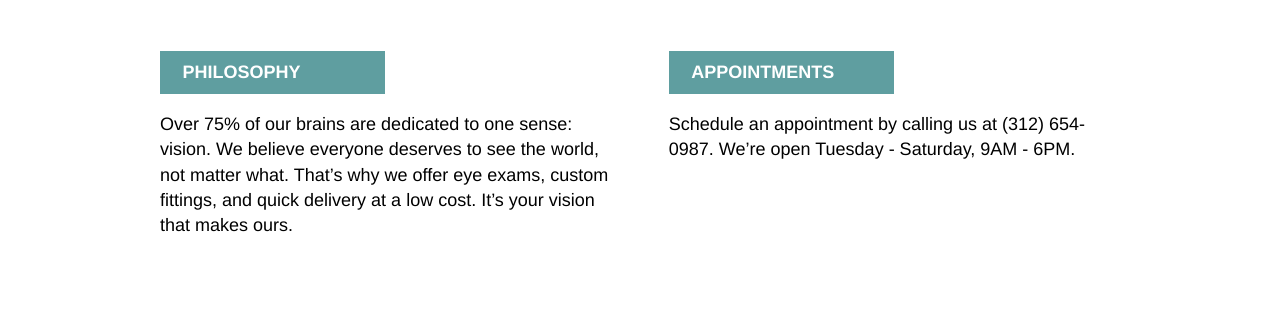
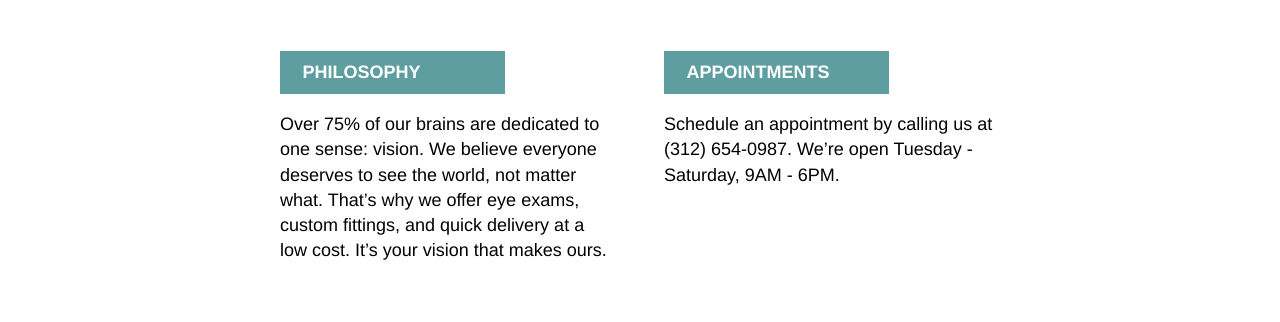
Before and after one commit to nabiljdaoud/CC-tortoiseshell-optics, a plain HTML site: page index.html in a window 1280 px wide. Shown: the part 759-1081 px from the top of the page. Drawn offline with Linux system fonts and the light colour scheme.

Commit message:
Adjust max width and item spacing on business section. Last touches on desktop view.

```diff
--- a/index.html
+++ b/index.html
@@ -66,7 +66,7 @@
     </div>
 
     <!-- Business Info Section -->
-    <div class="business-info">
+    <div class="business-info container">
       <div class="info">
         <div class="title">
           <span>PHILOSOPHY</span>
--- a/resources/css/styles.css
+++ b/resources/css/styles.css
@@ -116,16 +116,14 @@ header li {
 
 /* Business Info Section Styles */
 .business-info {
-  width: 75%;
-  margin: auto;
   display: flex;
-  justify-content: space-between;
+  justify-content: center;
   padding-bottom: 5rem;
 }
 
 .business-info .info {
-  width: 47%;
-
+  width: 35%;
+  margin: 0 2.5%;
 }
 
 .business-info .title {
```
